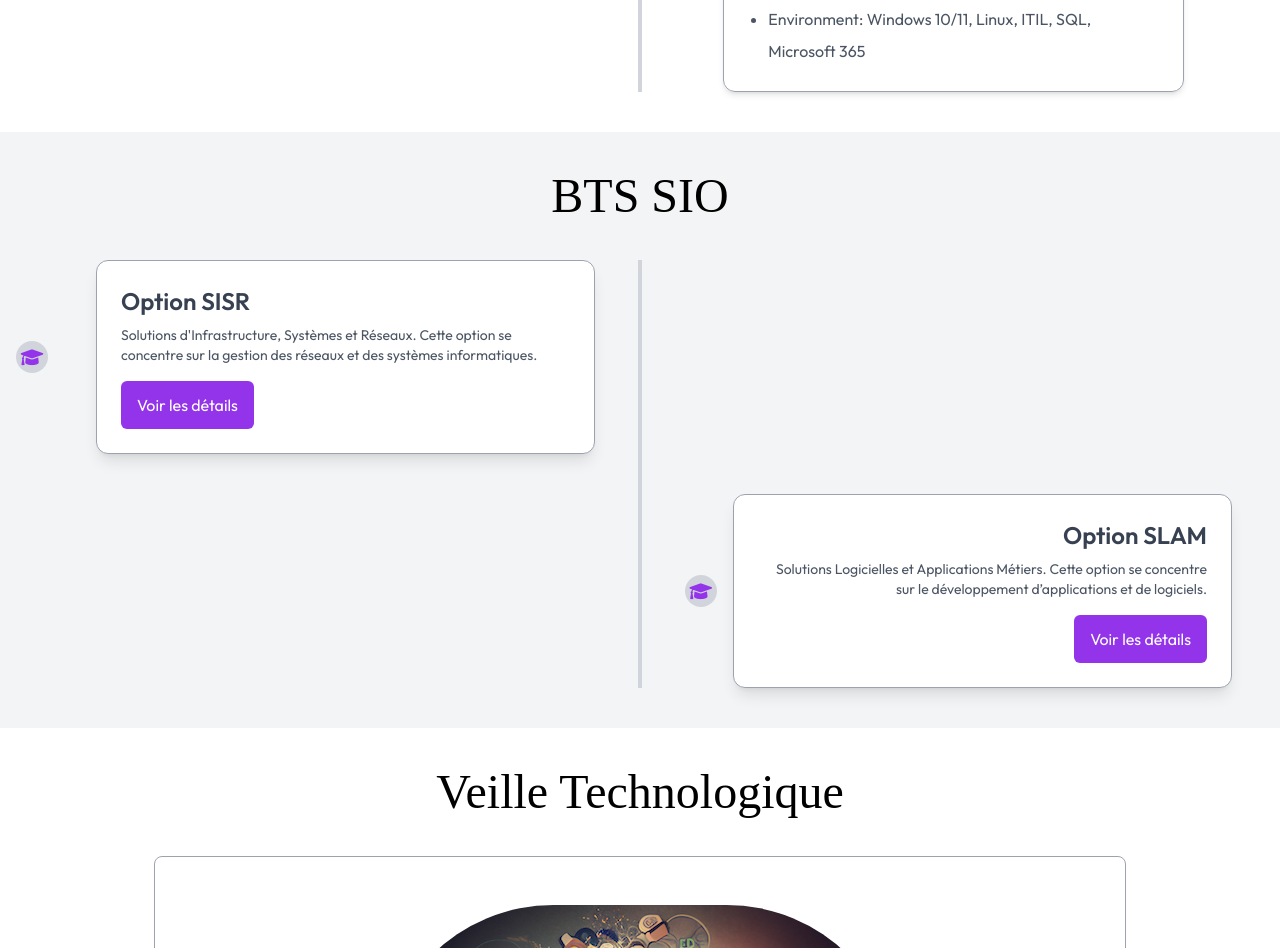
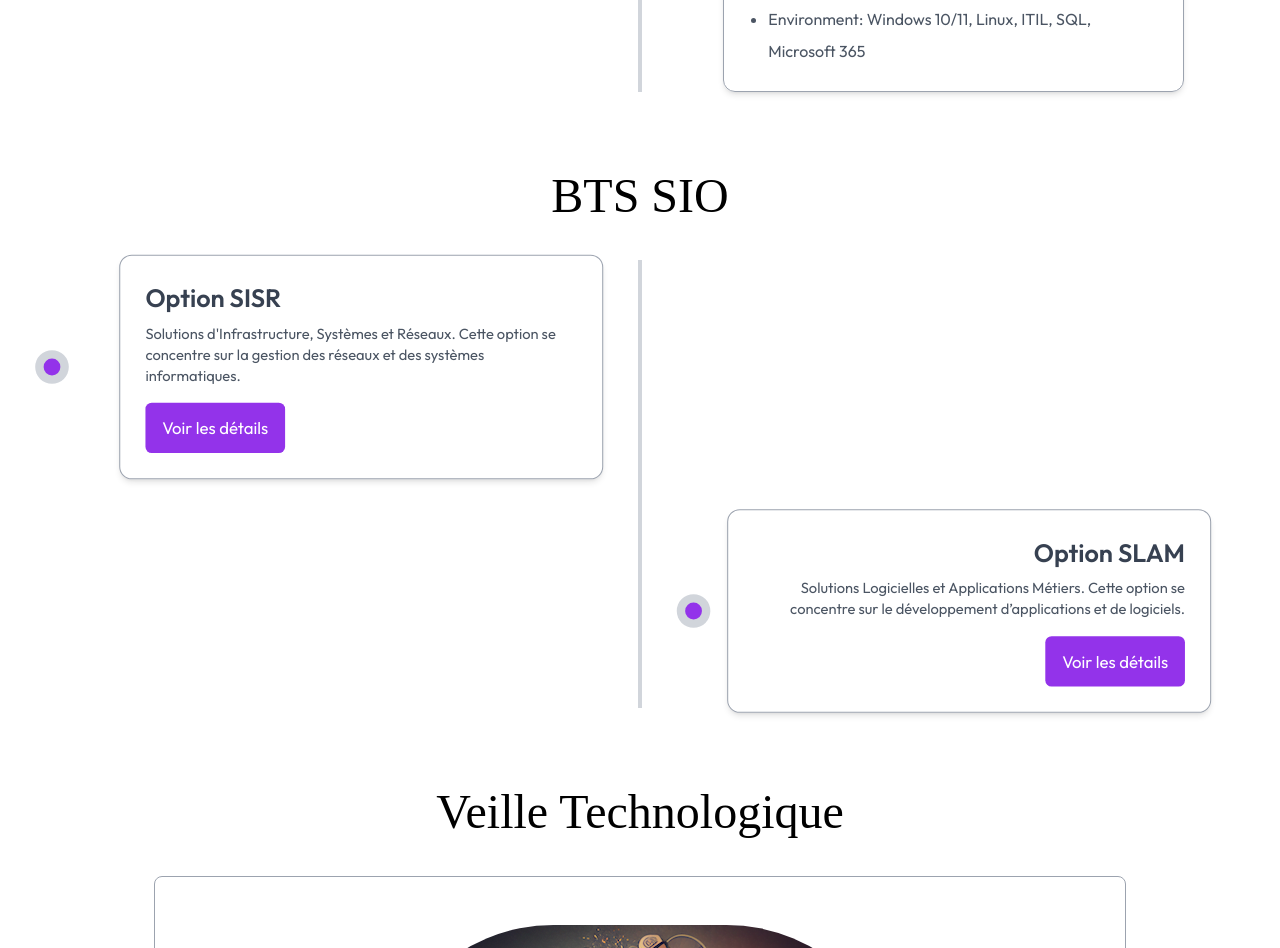
Before and after one commit to samaholicc/ReactPortfolio, a React (Vite) app: page / in a window 1280 px wide. Shown: the part 3660-4608 px from the top of the page. Built offline with nearby package versions, Linux system fonts and the light colour scheme; a web font is replaced by a local one.

Commit message:
revision

```diff
--- a/src/components/Education.jsx
+++ b/src/components/Education.jsx
@@ -24,31 +24,34 @@ const Education = () => {
     },
   ];
 
+  // Function to handle modal popup
   const handleShowOptions = (eduOptions) => {
     setSelectedOptions(eduOptions);
     setShowModal(true);
   };
 
+  // Function to close modal
   const handleCloseModal = () => {
     setShowModal(false);
   };
 
   return (
-    <div id="educations" className="w-full px-4 py-10 bg-gray-100">
+    <div id="educations" className="w-full px-[5%] py-10">
       <h2 className="text-center text-5xl font-Ovo mb-10">BTS SIO</h2>
       <div className="relative">
+        {/* Vertical Line (Only on larger screens) */}
         <div className="hidden md:block absolute w-1 bg-gray-300 h-full left-1/2 transform -translate-x-1/2"></div>
 
         <div className="space-y-10">
           {education.map((edu, index) => (
             <motion.div
               key={index}
-              initial={{ opacity: 0, y: 20 }}
-              whileInView={{ opacity: 1, y: 0 }}
+              initial={{ opacity: 0, x: index % 2 === 0 ? -100 : 100 }}
+              whileInView={{ opacity: 1, x: 0, scale: 1.05 }}
               viewport={{ once: true }}
               transition={{
                 type: "spring",
-                stiffness: 100,
+                stiffness: 50,
                 duration: 0.5,
                 delay: index * 0.2,
               }}
@@ -56,19 +59,24 @@ const Education = () => {
                 index % 2 === 0 ? "md:justify-start" : "md:justify-end"
               } w-full`}
             >
+              {/* Circle Indicator */}
               <div className="w-8 h-8 bg-gray-300 rounded-full flex items-center justify-center z-10 mb-4 md:mb-0 md:mr-4">
-                <i className="fas fa-graduation-cap text-purple-600 text-lg"></i> {/* FontAwesome Icon */}
+                <div className="w-4 h-4 bg-purple-600 rounded-full"></div>
               </div>
 
               <div
-                className={`w-full md:w-[40%] p-6 border border-gray-400 rounded-xl shadow-lg hover:shadow-xl hover:-translate-y-1 transition-transform duration-300 ${
+                className={`w-full md:w-[40%] p-6 border border-gray-400 rounded-xl shadow-md hover:shadow-lg hover:-translate-y-1 duration-500 ${
                   index % 2 === 0 ? "md:ml-8 text-left" : "md:mr-8 text-left md:text-right"
-                } bg-white`}
+                }`}
               >
-                <h3 className="text-2xl font-semibold text-gray-700 dark:text-white transition duration-300">{edu.institution}</h3>
-                <p className="text-gray-600 text-sm dark:text-white/80 mt-2">{edu.desc}</p>
+                <h3 className="text-2xl font-semibold text-gray-700 dark:text-white">
+                  {edu.institution}
+                </h3>
+                <p className="text-gray-600 text-sm dark:text-white/80 mt-2">
+                  {edu.desc}
+                </p>
                 <button
-                  className="mt-4 px-4 py-2 bg-purple-600 text-white rounded-md hover:bg-purple-700 transition duration-300"
+                  className="mt-4 px-4 py-2 bg-purple-600 text-white rounded-md hover:bg-purple-700"
                   onClick={() => handleShowOptions([edu.option1, edu.option2, edu.option3, edu.option4])}
                 >
                   Voir les détails
@@ -79,6 +87,7 @@ const Education = () => {
         </div>
       </div>
 
+      {/* Modal Popup */}
       {showModal && (
         <div className="fixed inset-0 bg-black bg-opacity-50 flex justify-center items-center z-50">
           <motion.div
@@ -88,17 +97,16 @@ const Education = () => {
             transition={{ duration: 0.3 }}
             className="bg-white rounded-lg shadow-lg p-6 z-10 w-11/12 md:w-1/3"
           >
-              <h3 className="text-2xl font-semibold text-gray-700 mb-4">Options</h3>
+                        <h3 className="text-2xl font-semibold text-gray-700 mb-4">Options</h3>
             <ul className="space-y-2 text-gray-600">
               {selectedOptions.map((option, idx) => (
-                <li key={idx} className="text-lg flex items-center">
-                  <i className="fas fa-check-circle text-green-600 mr-2"></i> {/* FontAwesome Check Icon */}
+                <li key={idx} className="text-lg">
                   • {option}
                 </li>
               ))}
             </ul>
             <button
-              className="mt-6 px-4 py-2 bg-red-600 text-white rounded-md hover:bg-red-700 transition duration-300"
+              className="mt-6 px-4 py-2 bg-red-600 text-white rounded-md hover:bg-red-700"
               onClick={handleCloseModal}
             >
               Fermer
```
